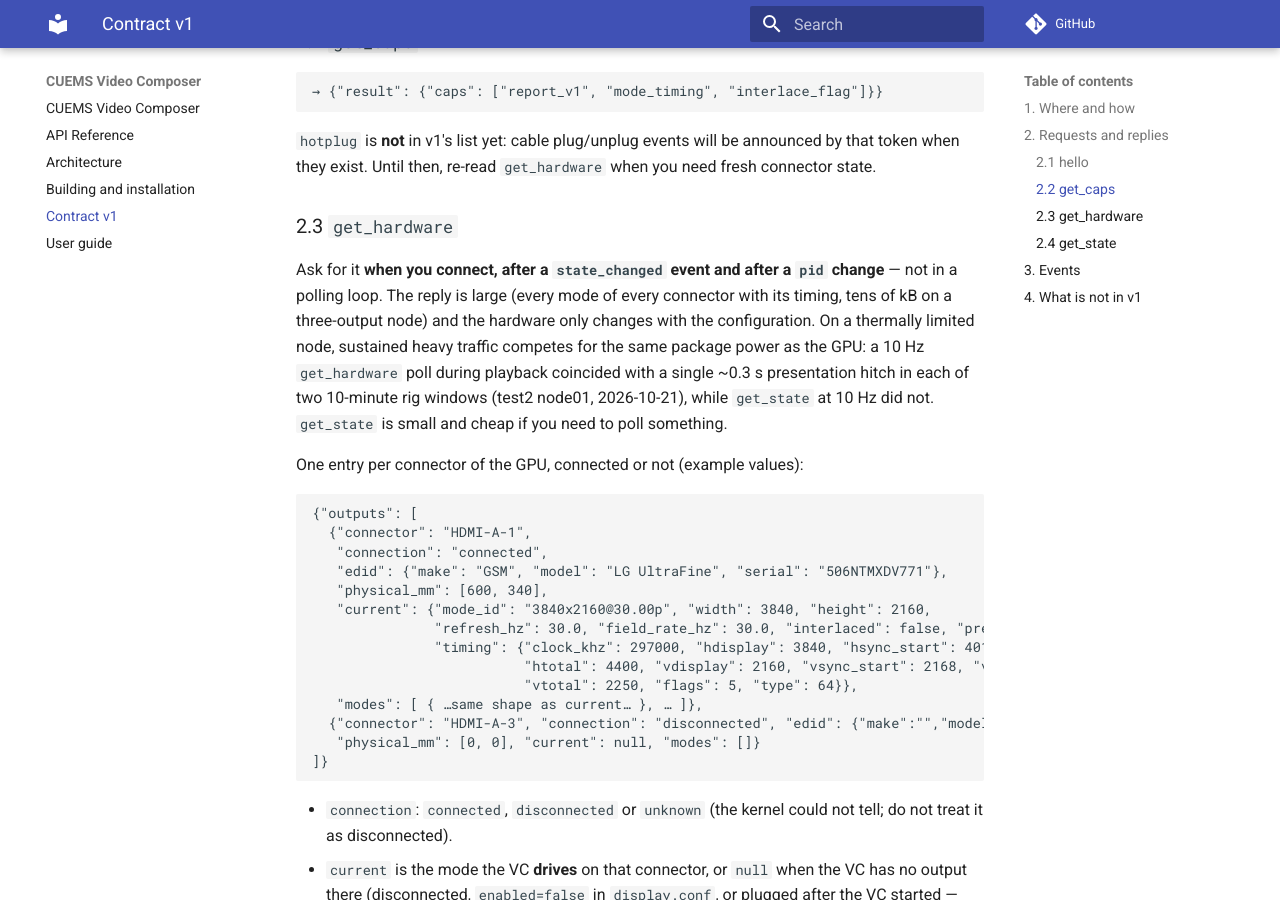
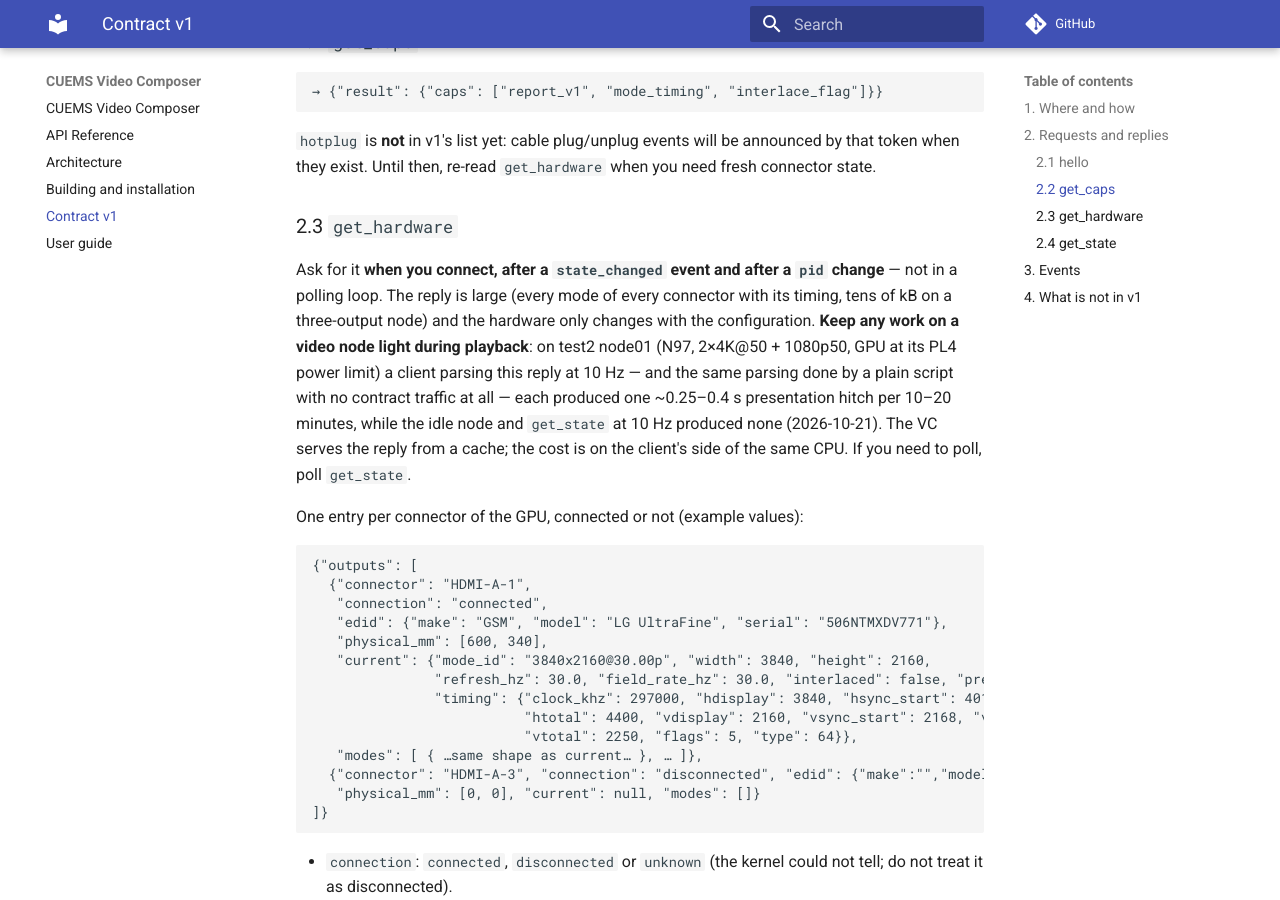
Before and after one commit to stagesoft/cuems-videocomposer, an MkDocs documentation site: the page built from docs/contract-v1.md, in a window 1280 px wide and 900 px high, scrolled down 1921 px. Built offline with MkDocs 1.6.1 and Material for MkDocs 9.7.7, drawn with Linux system fonts in a browser that asks for light colours; comment, search, counter and statistics services are not loaded.

Commit message:
docs/contract-v1: the get_hardware hitch is node CPU headroom, not the contract (reproduced by a plain script)

```diff
--- a/docs/contract-v1.md
+++ b/docs/contract-v1.md
@@ -80,10 +80,12 @@ exist. Until then, re-read `get_hardware` when you need fresh connector state.
 
 Ask for it **when you connect, after a `state_changed` event and after a `pid` change** — not in a polling
 loop. The reply is large (every mode of every connector with its timing, tens of kB on a three-output node)
-and the hardware only changes with the configuration. On a thermally limited node, sustained heavy traffic
-competes for the same package power as the GPU: a 10 Hz `get_hardware` poll during playback coincided with a
-single ~0.3 s presentation hitch in each of two 10-minute rig windows (test2 node01, 2026-10-21), while
-`get_state` at 10 Hz did not. `get_state` is small and cheap if you need to poll something.
+and the hardware only changes with the configuration. **Keep any work on a video node light during
+playback**: on test2 node01 (N97, 2×4K@50 + 1080p50, GPU at its PL4 power limit) a client parsing this reply
+at 10 Hz — and the same parsing done by a plain script with no contract traffic at all — each produced one
+~0.25–0.4 s presentation hitch per 10–20 minutes, while the idle node and `get_state` at 10 Hz produced none
+(2026-10-21). The VC serves the reply from a cache; the cost is on the client's side of the same CPU. If you
+need to poll, poll `get_state`.
 
 One entry per connector of the GPU, connected or not (example values):
 
```
